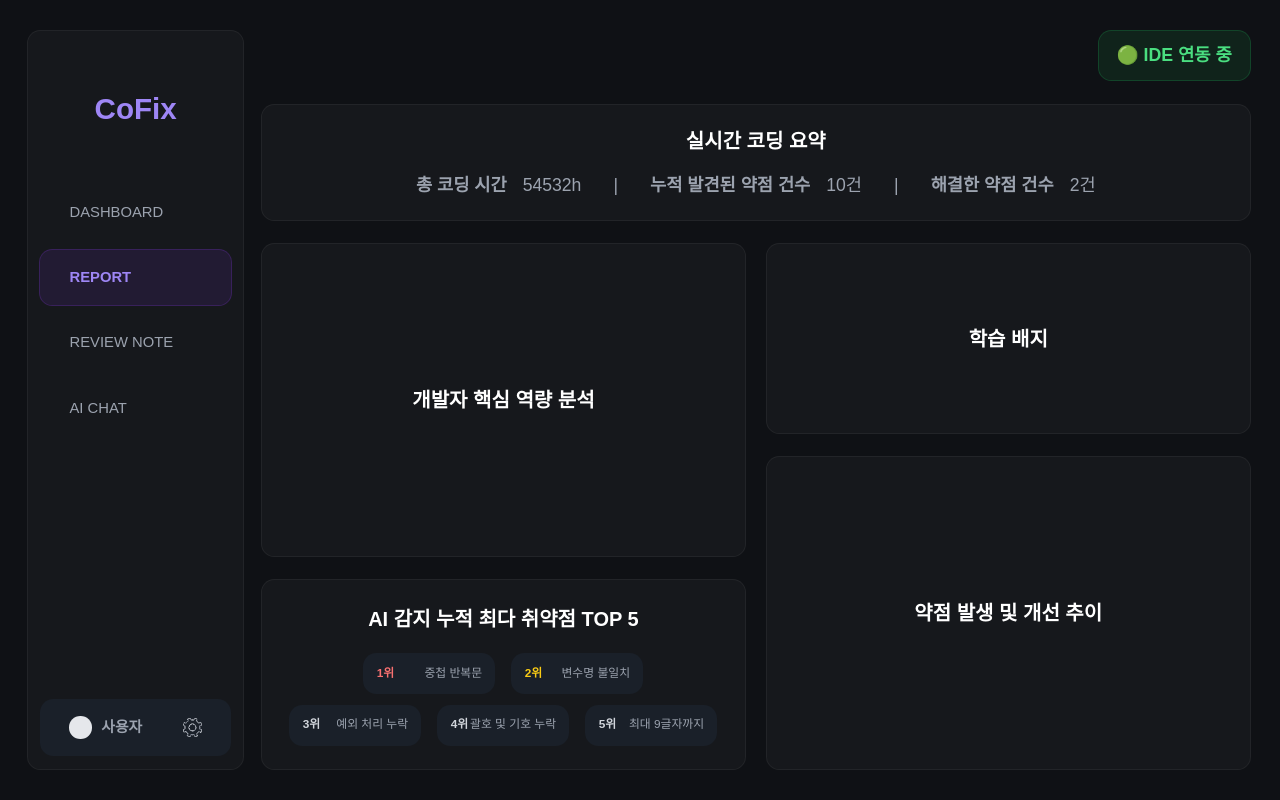
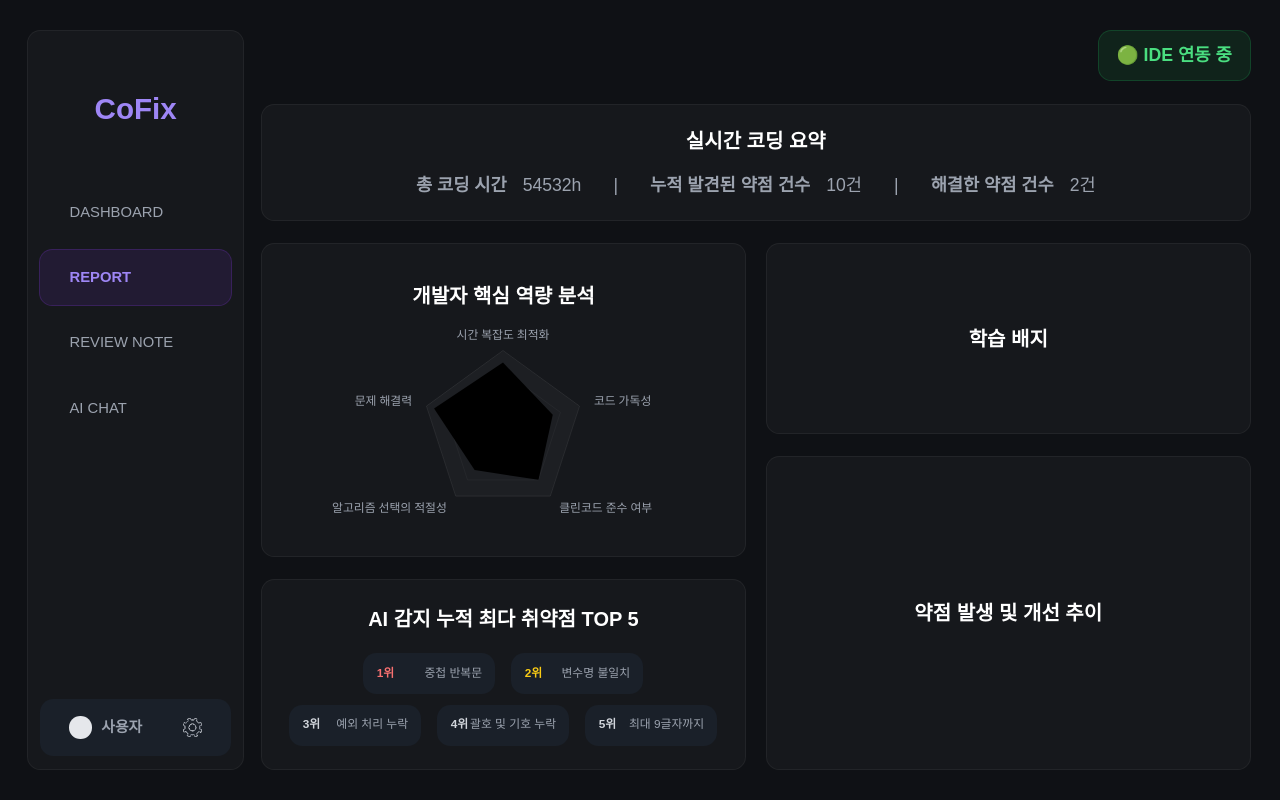
Before and after one commit to Yanus306/CoFix-FE, a React (Vite) app: page /report in a window 1280 px wide. Built offline with nearby package versions, Linux system fonts and the light colour scheme; a web font is replaced by a local one.

Commit message:
feat(#9): 개발자 핵심 역량 분석 패널 구현

```diff
--- a/src/components/report/SkillRadar.jsx
+++ /dev/null
@@ -1,10 +0,0 @@
-function SkillRadar() {
-    return (
-        <div className="panel-base justify-center w-full h-[39.26vh] gap-[2.04vh]">
-            <div className="panel-title">개발자 핵심 역량 분석</div>
-
-        </div>
-    );
-}
-
-export default SkillRadar;
--- /dev/null
+++ b/src/components/report/SkillRadar/RadarChartCore.jsx
@@ -0,0 +1,71 @@
+import {
+  Radar,
+  RadarChart,
+  PolarGrid,
+  PolarAngleAxis,
+  PolarRadiusAxis,
+  ResponsiveContainer,
+} from "recharts";
+
+function CustomTick(props) {
+  const { payload, x, y, cx, cy, textAnchor } = props;
+
+  const gap = 1.08;
+  const newX = cx + (x - cx) * gap;
+  const newY = cy + (y - cy) * gap;
+
+  return (
+    <text
+      x={newX}
+      y={newY}
+      textAnchor={textAnchor}
+      fill="var(--color-gray400)"
+      fontSize="1.48vh"
+      fontFamily="Pretendard"
+      dy={4}
+    >
+      {payload.value}
+    </text>
+  );
+}
+
+function RadarChartCore({ data }) {
+  return (
+    <div className="flex justify-center items-center w-[28vw] h-[30vh] pointer-events-none select-none outline-none">
+
+      <ResponsiveContainer width="100%" height="100%">
+        <RadarChart cx="50%" cy="50%" outerRadius="70%" data={data}>
+
+          <PolarGrid
+            gridType="polygon"
+            stroke="var(--color-white-5)"
+            strokeWidth="0.09vh"
+            fill="var(--color-white-3)"
+            radialLines={false}
+          />
+
+          <PolarAngleAxis
+            dataKey="subject"
+            tick={<CustomTick />}
+          />
+
+          <PolarRadiusAxis
+            angle={30}
+            domain={[0, 100]}
+            tick={false}
+            axisLine={false}
+          />
+
+          <Radar
+            name="역량"
+            dataKey="score"
+            fill="var(--color-purple500-30)"
+          />
+        </RadarChart>
+      </ResponsiveContainer>
+
+    </div>
+  );
+}
+
+export default RadarChartCore;
--- /dev/null
+++ b/src/components/report/SkillRadar/SkillRadar.jsx
@@ -0,0 +1,20 @@
+import RadarChartCore from "./RadarChartCore";
+
+const skillData = [
+  { subject: "시간 복잡도 최적화", score: 85, fullMark: 100 },
+  { subject: "코드 가독성", score: 65, fullMark: 100 },
+  { subject: "클린코드 준수 여부", score: 75, fullMark: 100 },
+  { subject: "알고리즘 선택의 적절성", score: 60, fullMark: 100 },
+  { subject: "문제 해결력", score: 90, fullMark: 100 },
+];
+
+function SkillRadar() {
+  return (
+    <div className="panel-base justify-center w-full h-[39.26vh]">
+      <div className="panel-title mt-[4vh]">개발자 핵심 역량 분석</div>
+      <RadarChartCore data={skillData} />
+    </div>
+  );
+}
+
+export default SkillRadar;
--- a/src/pages/Report.jsx
+++ b/src/pages/Report.jsx
@@ -1,5 +1,5 @@
 import WholeSummary from "../components/report/WholeSummary";
-import SkillRadar from "../components/report/SkillRadar";
+import SkillRadar from "../components/report/SkillRadar/SkillRadar";
 import TopIssues5 from "../components/report/TopIssues5";
 import BadgeList from "../components/report/BadgeList";
 import IssueChart from "../components/report/IssueChart";
```
